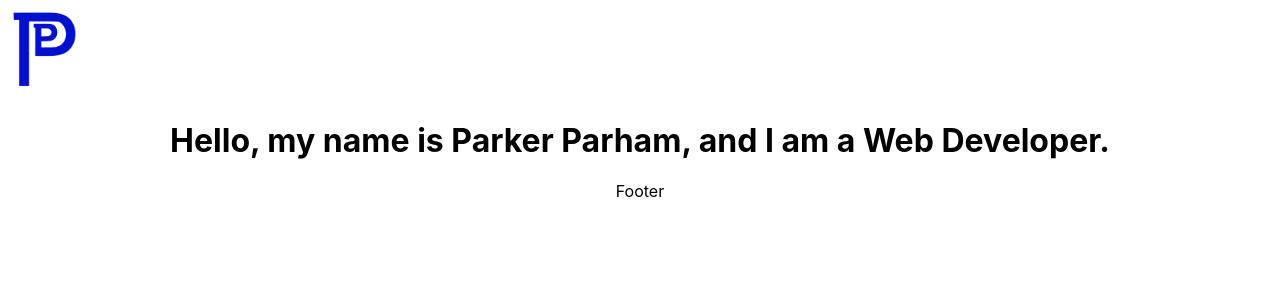
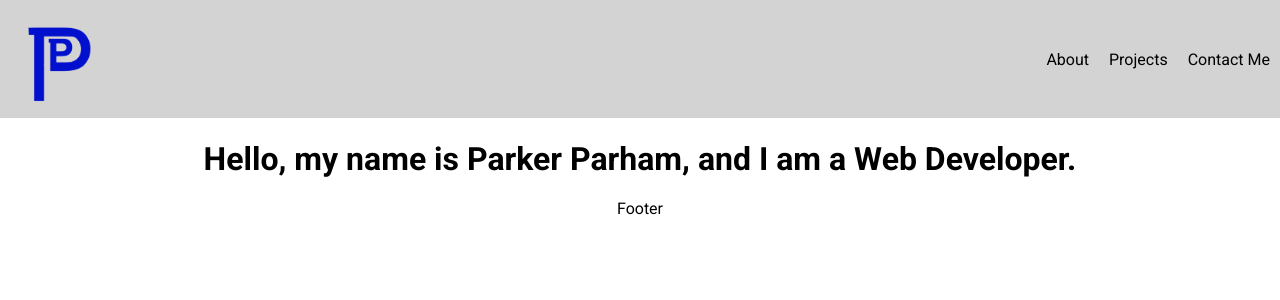
Before and after one commit to pjparham/parker-portfolio-site, a React (Create React App) app: page / in a window 1280 px wide. Shown: the top 300 px of the page. Built offline with nearby package versions, Linux system fonts and the light colour scheme.

Commit message:
Adds navlinks to navbar

```diff
--- a/src/components/Navbar.js
+++ b/src/components/Navbar.js
@@ -1,10 +1,24 @@
-import React from 'react'
-import personalLogo from '../images/parkers_logo.png'
+import React from 'react';
+import personalLogo from '../images/parkers_logo.png';
+import { NavLink } from 'react-router-dom';
 
 export default function Navbar() {
   return (
     <div className="navbar">
-        <img className="navbar-logo" src={personalLogo} alt="Parker Parham logo"/>
+        <NavLink to="/">
+            <img className="navbar-logo" src={personalLogo} alt="Parker Parham logo"/>
+        </NavLink>
+        <div className="navbar-menu">
+            <NavLink className="navbar-link" to="/about">
+                About
+            </NavLink>
+            <NavLink className="navbar-link"  to="/projects">
+                Projects
+            </NavLink>
+            <NavLink className="navbar-link"  to="/contact">
+                Contact Me
+            </NavLink>
+        </div>
     </div>
   )
 }
--- a/src/index.css
+++ b/src/index.css
@@ -1,8 +1,6 @@
 body {
   margin: 0;
-  font-family: -apple-system, BlinkMacSystemFont, 'Segoe UI', 'Roboto', 'Oxygen',
-    'Ubuntu', 'Cantarell', 'Fira Sans', 'Droid Sans', 'Helvetica Neue',
-    sans-serif;
+  font-family: "Roboto", sans-serif;
   -webkit-font-smoothing: antialiased;
   -moz-osx-font-smoothing: grayscale;
 }
@@ -15,10 +13,22 @@ code {
 .navbar {
   justify-content: space-between;
   display: flex;
+  background-color: lightgrey;
 }
 .navbar-logo {
   width: 70px;
-  padding: 10px;
+  padding: 25px 25px 10px 25px;
+}
+
+.navbar-menu {
+  display: flex;
+  align-items: center;
+}
+
+.navbar-link {
+  color: black;
+  text-decoration: none;
+  margin: 10px;
 }
 
 /* 000ec5 - logo color  */
```
